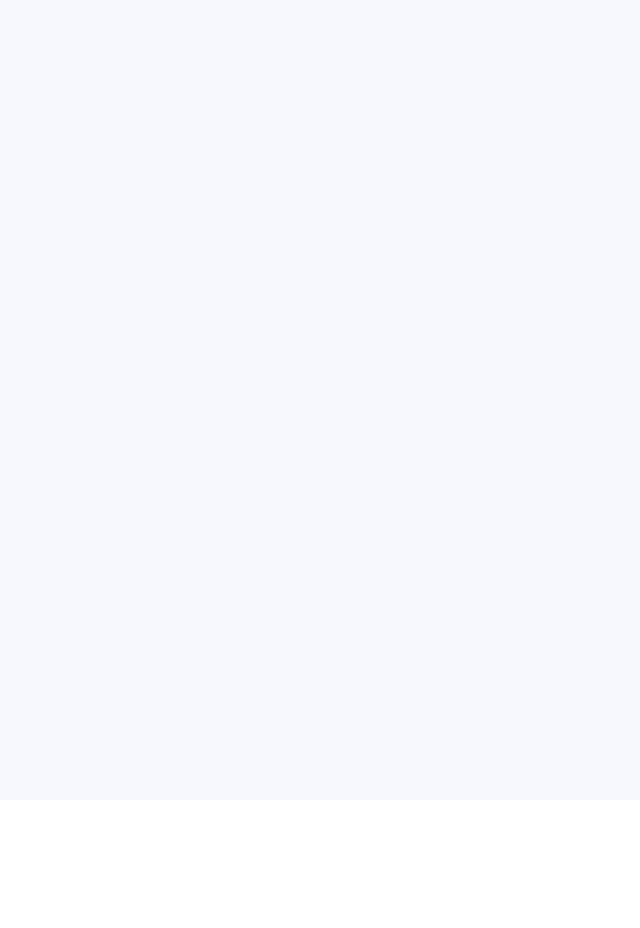
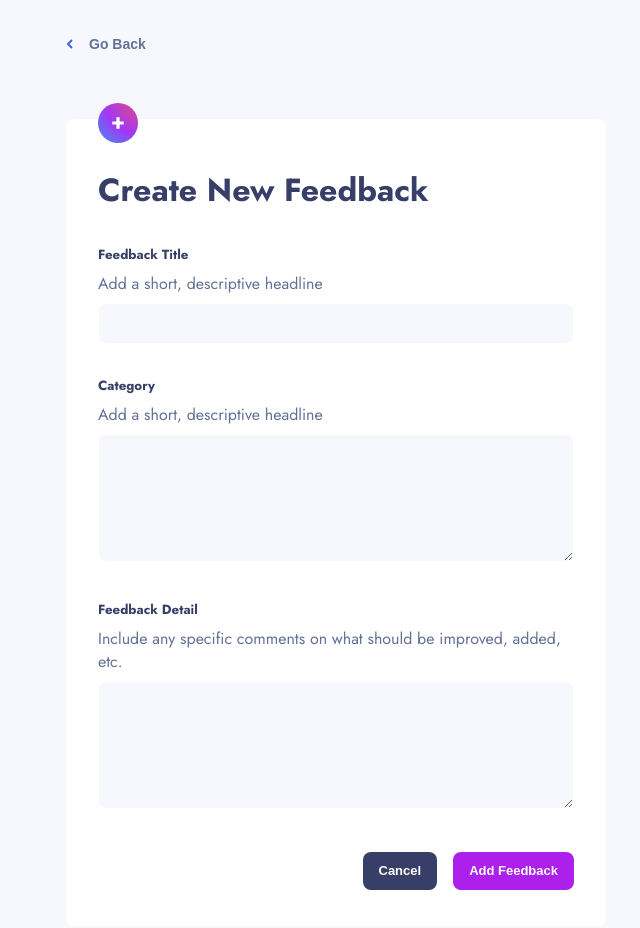
Before and after one commit to kofinartey/product-feedback-app, a React (Create React App) app: page /new in a window 1280 px wide. Before the commit this address had no page. Shown: the top 928 px of the page, without its empty margins (304-944 px from the left). Before the commit the page ends 800 px from the top, so only its background shows below. Built offline with nearby package versions, Linux system fonts and the light colour scheme.

Commit message:
built new feedback form page

```diff
--- a/src/ProductFeedbackApp.tsx
+++ b/src/ProductFeedbackApp.tsx
@@ -4,13 +4,14 @@ import { BrowserRouter as Router, Routes, Route } from "react-router-dom";
 //my imports
 import SuggestionsPage from "./pages/suggestions/SuggestionsPage";
 import FeedbackDetail from "./pages/feeback_detail/FeedbackDetail";
+import NewFeedback from "./pages/new_feedback/NewFeedback";
 function ProductFeedbackApp() {
   return (
     <Router>
       <Routes>
         <Route path="/" element={<SuggestionsPage />} />
-
-        <Route path="feedback/:feedbackId" element={<FeedbackDetail />} />
+        <Route path=":feedbackId" element={<FeedbackDetail />} />
+        <Route path="new" element={<NewFeedback />} />
       </Routes>
     </Router>
   );
--- a/src/components/card/Card.tsx
+++ b/src/components/card/Card.tsx
@@ -11,15 +11,15 @@ function Card({ children, style }: CardProps) {
     Card: {
       width: "100%",
       backgroundColor: "white",
-      padding: "1rem",
+      padding: "2rem",
       borderRadius: "0.5rem",
       ...style,
     },
-    "@media(min-width:48rem)": {
-      Card: {
-        padding: "2rem",
-      },
-    },
+    // "@media(min-width:48rem)": {
+    //   Card: {
+    //     padding: "2rem",
+    //   },
+    // },
   });
   const classes = CardStyles();
   return <div className={classes.Card}>{children}</div>;
--- a/src/components/comment/Comment.tsx
+++ b/src/components/comment/Comment.tsx
@@ -8,14 +8,15 @@ import CommentStyles from "./CommentStyles";
 
 type CommentProps = {
   comment: {
-    id: number;
+    id?: number;
     content: string;
     user: {
       image: string;
       name: string;
       username: string;
     };
-    // replies?: CommentProps[];
+    replyingTo?: string;
+    replies?: CommentProps[];
   };
 };
 
@@ -33,10 +34,17 @@ function Comment({ comment }: CommentProps) {
   return (
     <div className={classes.wrapper}>
       {/* actual comment */}
-      <div className={classes.Comment}>
-        {/* <img src={process.env.PUBLIC_URL + `${comment.user.image}`} alt="" /> */}
-        <div className={classes.user_image}></div>
-        <div className={classes.reply} onClick={() => setReplying(!replying)}>
+      <div
+        className={classes.Comment}
+        onClick={() => replying && setReplying(false)}
+      >
+        <img
+          src={process.env.PUBLIC_URL + `${comment.user.image}`}
+          className={classes.user_image}
+          alt=""
+        />
+        {/* <div className={classes.user_image}></div> */}
+        <div className={classes.reply} onClick={() => setReplying(true)}>
           <Text as="h5" color="secondary">
             Reply
           </Text>
@@ -47,11 +55,20 @@ function Comment({ comment }: CommentProps) {
         </div>
 
         <div className={classes.comment__content}>
-          <Text as="p">{comment.content}</Text>
+          <Text as="p">
+            {comment.replyingTo ? <span>@{comment.replyingTo} </span> : ""}
+            {comment.content}
+          </Text>
         </div>
       </div>
 
       {/* replies */}
+      <div className={classes.replies}>
+        {comment.replies &&
+          comment.replies.map((reply) => (
+            <Comment comment={reply} key={reply.content} />
+          ))}
+      </div>
 
       {/* reply form */}
       {replying && (
--- a/src/components/comment/CommentStyles.ts
+++ b/src/components/comment/CommentStyles.ts
@@ -2,10 +2,10 @@ import { makeStyles } from "@mui/styles";
 
 export default makeStyles({
   wrapper: {
-    borderBottom: "1px solid rgba(0,0,0,0.1)",
+    // borderBottom: "1px solid rgba(0,0,0,0.1)",
   },
   Comment: {
-    padding: "1rem 0",
+    margin: "1rem 0 0 0",
 
     display: "grid",
     gridTemplateColumns: "2.5rem 2fr 1fr",
@@ -38,6 +38,15 @@ export default makeStyles({
   comment__content: {
     gridColumn: "1/4",
     padding: "1rem 0",
+    "& span": {
+      fontWeight: "bold",
+      color: "#AD1FEA",
+    },
+  },
+
+  replies: {
+    paddingLeft: "2rem",
+    borderLeft: "1px solid rgba(0,0,0,0.1)",
   },
 
   reply__form: {
@@ -58,6 +67,8 @@ export default makeStyles({
   //MEDIA QUERIES
   "@media(min-width:48rem)": {
     Comment: {
+      margin: "2rem 0",
+
       gridTemplateColumns: "4rem 4fr",
     },
     name: {
@@ -65,6 +76,9 @@ export default makeStyles({
     },
     comment__content: {
       gridColumn: "2/6",
+    },
+    replies: {
+      marginLeft: "2rem",
     },
     reply__form: {
       flexDirection: "row",
--- a/src/components/form_elements/TextArea.tsx
+++ b/src/components/form_elements/TextArea.tsx
@@ -8,6 +8,7 @@ type TextAreaProps = {
 function TextArea({ placeholder, ...rest }: TextAreaProps) {
   const classes = makeStyles({
     TextArea: {
+      width: "100%",
       backgroundColor: "#F7F8FD",
       height: "5rem",
       color: "#3A4374",
--- a/src/components/form_elements/TextInput.tsx
+++ b/src/components/form_elements/TextInput.tsx
@@ -7,6 +7,7 @@ type TextInputProps = {
 function TextInput({ error }: TextInputProps) {
   const styles = makeStyles({
     Input: {
+      width: "100%",
       backgroundColor: "#F7F8FD",
       color: "#3A4374",
       border: "1px solid white",
--- a/src/pages/feeback_detail/FeedbackDetail.tsx
+++ b/src/pages/feeback_detail/FeedbackDetail.tsx
@@ -1,4 +1,4 @@
-import React, { useState } from "react";
+import React, { Fragment, useState } from "react";
 import { useParams } from "react-router-dom";
 import { TypedUseSelectorHook, useSelector } from "react-redux";
 import { RootState, AppDispatch } from "../../redux/store";
@@ -58,11 +58,13 @@ function FeedbackDetail() {
             <div>
               <Text as="h3">{feedback?.comments?.length} Comments</Text>
             </div>
-            <div>
-              {comments?.map((comment) => (
-                <Comment key={comment.id} comment={comment} />
-              ))}
-            </div>
+            {/* render comments */}
+            {comments?.map((comment) => (
+              <Fragment key={comment.id}>
+                <Comment comment={comment} />
+                {/* <hr /> */}
+              </Fragment>
+            ))}
           </Card>
         </section>
 
--- /dev/null
+++ b/src/pages/new_feedback/NewFeedback.tsx
@@ -0,0 +1,56 @@
+import React from "react";
+//my imports
+import Card from "../../components/card/Card";
+import TextArea from "../../components/form_elements/TextArea";
+import TextInput from "../../components/form_elements/TextInput";
+import GoBack from "../../components/go_back/GoBack";
+import Text from "../../components/text/Text";
+import addIcon from "../../assets/shared/icon-new-feedback.svg";
+import NewFeedbackStyles from "./NewFeedbackStyles";
+import Button from "../../components/button/Button";
+
+function NewFeedback() {
+  const classes = NewFeedbackStyles();
+  return (
+    <main className={classes.NewFeedback}>
+      <div className={classes.wrapper}>
+        <nav>
+          <GoBack />
+        </nav>
+        <form>
+          <Card>
+            <img src={addIcon} className={classes.addIcon} alt="" />
+            <Text as="h1">Create New Feedback</Text>
+            <div className={classes.form__control}>
+              <Text as="h5">Feedback Title</Text>
+              <Text as="p">Add a short, descriptive headline</Text>
+              <TextInput />
+            </div>
+
+            <div className={classes.form__control}>
+              <Text as="h5">Category</Text>
+              <Text as="p">Add a short, descriptive headline</Text>
+              <TextArea></TextArea>
+            </div>
+            <div className={classes.form__control}>
+              <Text as="h5">Feedback Detail</Text>
+              <Text as="p">
+                Include any specific comments on what should be improved, added,
+                etc.
+              </Text>
+              <TextArea></TextArea>
+            </div>
+
+            {/* buttons container */}
+            <div className={classes.buttons__container}>
+              <Button color="tertiary">Add Feedback</Button>
+              <Button color="primary">Cancel</Button>
+            </div>
+          </Card>
+        </form>
+      </div>
+    </main>
+  );
+}
+
+export default NewFeedback;
--- /dev/null
+++ b/src/pages/new_feedback/NewFeedbackStyles.tsx
@@ -0,0 +1,60 @@
+import { makeStyles } from "@mui/styles";
+
+export default makeStyles({
+  NewFeedback: {
+    display: "flex",
+    justifyContent: "center",
+  },
+  wrapper: {
+    width: "90%",
+    maxWidth: "33.75rem",
+    margin: "2rem 0",
+    "& nav": {
+      marginBottom: "4rem",
+    },
+    "& h1": {
+      margin: "1rem 0",
+    },
+    "& form": {
+      position: "relative",
+    },
+  },
+  addIcon: {
+    width: "2.5rem",
+    position: "absolute",
+    top: "-1rem",
+  },
+
+  form__control: {
+    margin: "2rem 0",
+    "& p": {
+      margin: "0.5rem 0",
+    },
+    "& textarea": {
+      height: "8rem",
+    },
+  },
+
+  buttons__container: {
+    display: "flex",
+    flexDirection: "column",
+    alignItems: "center",
+    "& button": {
+      width: "100%",
+      margin: "0.3rem 0",
+    },
+  },
+
+  //MEDIA QUERIES
+  //MEDIA QUERIES
+  "@media(min-width: 48rem)": {
+    buttons__container: {
+      flexDirection: "row-reverse",
+      justifyContent: "flex",
+      "& button": {
+        width: "unset",
+        marginLeft: "1rem",
+      },
+    },
+  },
+});
--- a/src/pages/suggestions/SuggestionsList.tsx
+++ b/src/pages/suggestions/SuggestionsList.tsx
@@ -1,5 +1,5 @@
 import React from "react";
-import { Link } from "react-router-dom";
+import { Link, useNavigate } from "react-router-dom";
 import { TypedUseSelectorHook, useSelector } from "react-redux";
 import { RootState, AppDispatch } from "../../redux/store";
 //my imports
@@ -20,6 +20,7 @@ function SuggestionsList() {
     (state) => state.suggestions
   );
   const suggestionsNumber = listOfSuggestions.length;
+  const navigate = useNavigate();
 
   const renderSuggestions =
     suggestionsNumber === 0 ? (
@@ -32,7 +33,7 @@ function SuggestionsList() {
               Got a suggestion? Found a bug that needs to be squashed? We love
               hearing about new ideas to improve our app.
             </Text>
-            <Button>+ Add Feedback</Button>
+            <Button onClick={() => navigate("/new")}>+ Add Feedback</Button>
           </div>
         </Card>
       </div>
@@ -43,7 +44,7 @@ function SuggestionsList() {
           className={classes.list__wrapper}
           onClick={(event) => event.stopPropagation()}
         >
-          <Link to={`/feedback/${suggestion.id}`}>
+          <Link to={`/${suggestion.id}`}>
             <Suggestion key={suggestion.id} data={suggestion} />
           </Link>
         </div>
@@ -59,7 +60,7 @@ function SuggestionsList() {
           <p>{suggestionsNumber} Suggestions</p>
         </div>
         <SortTab />
-        <Button>+ Add FeedBack</Button>
+        <Button onClick={() => navigate("/new")}>+ Add Feedback</Button>
       </div>
 
       {/* list of suggestions  */}
```
